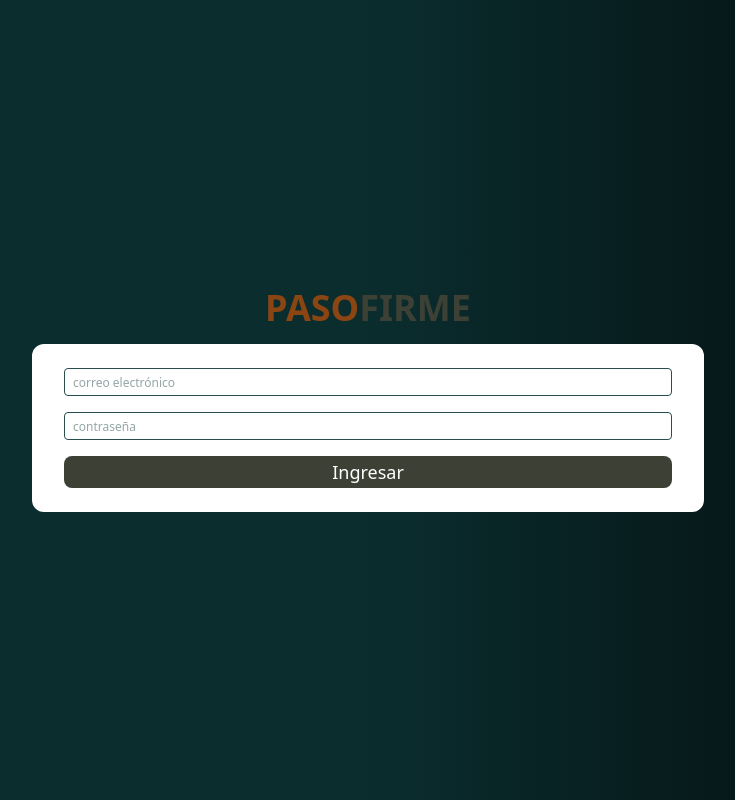
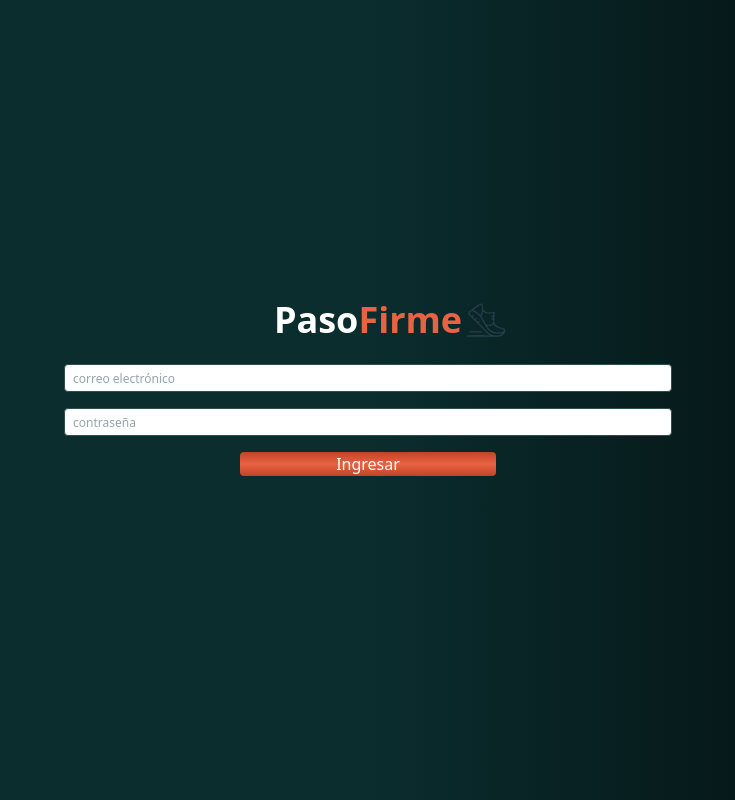
Before and after one commit to DPachinik/PasoFirme, a React (Vite) app: page /login in a window 1280 px wide. Shown: the whole page, without its empty margins (272-1007 px from the left). Built offline with nearby package versions, Linux system fonts and the light colour scheme; no server answers.

Commit message:
style(login): actualizar colores de marca en el componente

```diff
--- a/src/pages/login/index.tsx
+++ b/src/pages/login/index.tsx
@@ -9,6 +9,8 @@ import { useNavigate } from 'react-router-dom'
 import  Toast  from 'react-hot-toast';
 import { useContext } from 'react';
 import { AuthContext} from '../../contexts/auth/authContext'
+import logo from '/logo.png'
+
 
 
 
@@ -90,16 +92,18 @@ export function Login(){
 
     return(
         <div className=" w-full h-dvh flex flex-col items-center justify-center ">
+                <Link className=" relative flex font-bold text-4xl text-amber-50" to='/'>
 
-            <Link className="font-bold text-2xl md:text-4xl text-amber-50 mb-4" to='/'>
-                <span className='bg-[#8B4513] bg-clip-text text-transparent select-none'>PASO</span>
-                <span className='bg-[#3D4035] bg-clip-text text-transparent select-none'>FIRME</span>
-            </Link>
+                    <span className='bg-white bg-clip-text text-transparent select-none'>Paso</span>
+                    <span className='bg-secondary bg-clip-text text-transparent select-none'>Firme</span>
+                    <img src={logo} className='w-14 absolute -right-12'/>
+                </Link>
+
 
 
             <form
             onSubmit={handleSubmit(onSubmit)}
-            className=" w-full max-w-2xl  flex  flex-col mx-auto bg-white justify-center items-center gap-4 px-8 py-6 rounded-xl">
+            className=" w-full max-w-2xl  flex  flex-col mx-auto justify-center items-center gap-4 px-8 py-6 rounded-xl">
 
                 <Input
                     type="email"
@@ -116,7 +120,7 @@ export function Login(){
                     error={errors.password?.message}
                 />
 
-                <button type="submit" className=" bg-[#3D4035] h-8 w-full text-white text-lg font-medium px-6 rounded-lg cursor-pointer">Ingresar</button>
+                <button type="submit" className='bg-linear-to-t to-[#C14426] via-[#E86343] from-[#C14426] text-white px-4  w-full max-w-3xs rounded-sm font-medium  cursor-pointer'>Ingresar</button>
             </form>
 
         </div>
```
